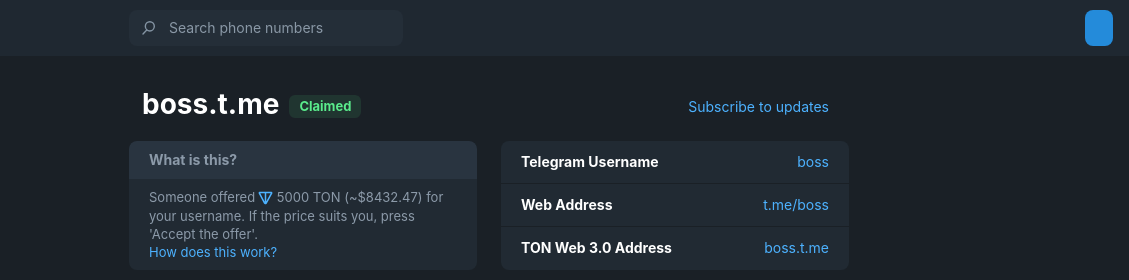
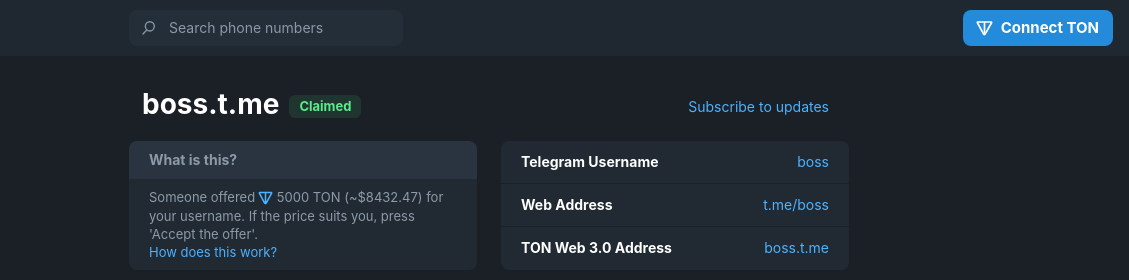
Before and after one commit to malvivente/fragment, a website: page public/index.html in a window 1280 px wide. Shown: the top 280 px of the page, 151-1280 px from the left. Drawn offline with nearby package versions, Linux system fonts and the light colour scheme; a script that the page names is missing; a web font is replaced by a local one.

Commit message:
Update index.html

```diff
--- a/public/index.html
+++ b/public/index.html
@@ -100,8 +100,8 @@
           <div class="tm-header-actions tm-header-actions-wide">
             <button class="btn btn-primary tm-header-action tm-header-button ton-auth-link ton-connect" onclick="connectWallet()">
             <!--<div id="ton-connect-ui"></div>-->
-              <!--<i class="icon icon-connect-ton"></i>
-              <span class="tm-button-label">Connect TON</span>-->
+              <i class="icon icon-connect-ton"></i>
+              <span class="tm-button-label">Connect TON</span>
             </button>
           </div>
 
```
